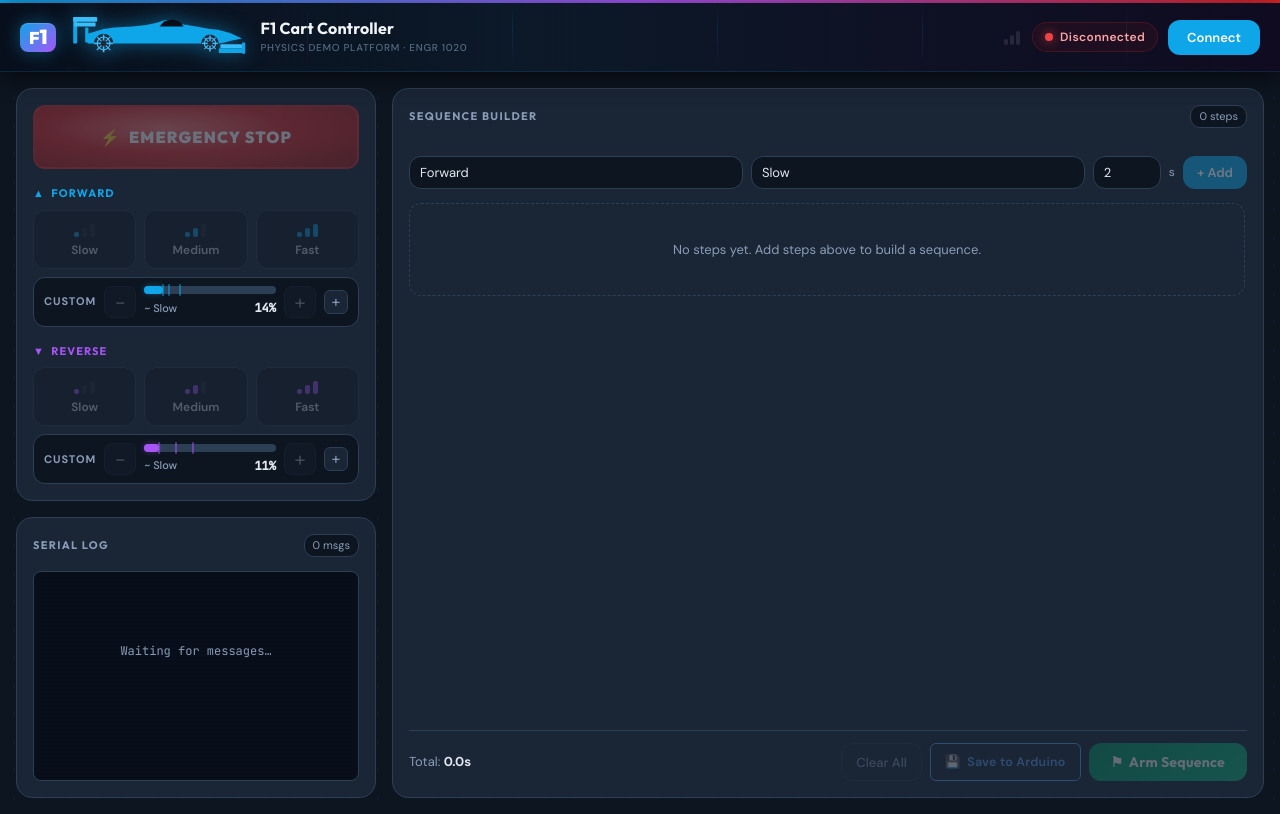
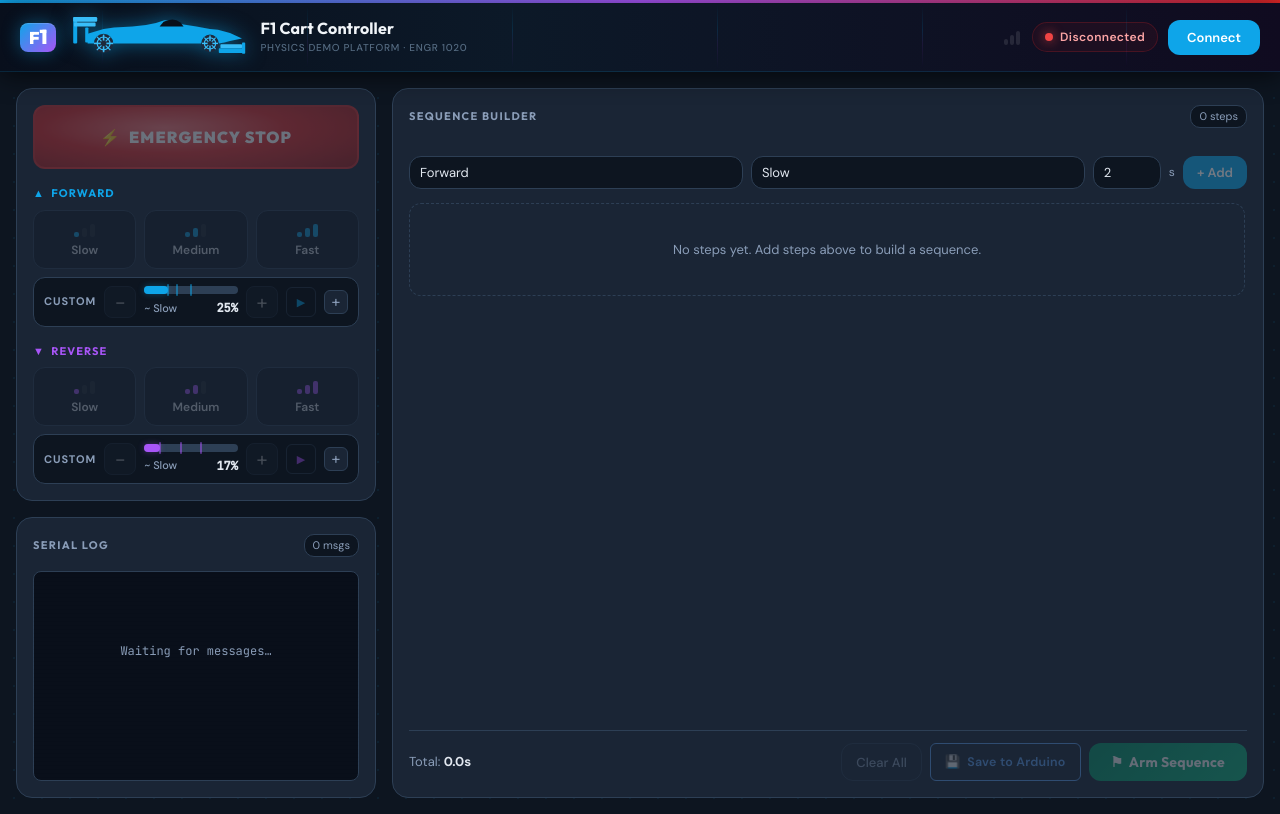
Before and after one commit to smayan-sangoju/F1-Cart-Code, a React (Vite) app: page / in a window 1280 px wide. Built offline with nearby package versions, Linux system fonts and the light colour scheme.

Commit message:
feat: spread custom speed bar ticks, add Test button, decouple +/− from motor

```diff
--- a/src/components/MotionControls.jsx
+++ b/src/components/MotionControls.jsx
@@ -8,12 +8,12 @@ const SPEEDS = [
 
 // Forward: above neutral, higher = faster
 const FWD_MIN  = 93
-const FWD_MAX  = 130
+const FWD_MAX  = 113  // tighter max so presets spread across bar
 const FWD_STEP = 2
 const FWD_PRESETS = [98, 100, 103]   // Slow / Med / Fast
 
 // Reverse: below neutral, lower = faster
-const REV_MIN  = 50
+const REV_MIN  = 65   // tighter min so presets spread across bar
 const REV_MAX  = 88
 const REV_STEP = 2
 const REV_PRESETS = [84, 79, 74]     // Slow / Med / Fast
@@ -153,15 +153,11 @@ export default function MotionControls({ serial, speedProfiles }) {
   }
 
   const adjFwd = (delta) => {
-    const next = Math.max(FWD_MIN, Math.min(FWD_MAX, customFwd + delta))
-    setCustomFwd(next)
-    fireCustomFwd(next)
+    setCustomFwd(prev => Math.max(FWD_MIN, Math.min(FWD_MAX, prev + delta)))
   }
 
   const adjRev = (delta) => {
-    const next = Math.max(REV_MIN, Math.min(REV_MAX, customRev + delta))
-    setCustomRev(next)
-    fireCustomRev(next)
+    setCustomRev(prev => Math.max(REV_MIN, Math.min(REV_MAX, prev + delta)))
   }
 
   return (
@@ -206,6 +202,12 @@ export default function MotionControls({ serial, speedProfiles }) {
             variant="fwd"
             disabled={!connected}
           />
+          <button
+            className="btn-test-speed btn-test-fwd"
+            title="Test this speed"
+            onClick={() => fireCustomFwd(customFwd)}
+            disabled={!connected}
+          >▶</button>
           <button
             className="btn-save-profile"
             title="Save as speed profile"
@@ -255,6 +257,12 @@ export default function MotionControls({ serial, speedProfiles }) {
             disabled={!connected}
           />
           <button
+            className="btn-test-speed btn-test-rev"
+            title="Test this speed"
+            onClick={() => fireCustomRev(customRev)}
+            disabled={!connected}
+          >▶</button>
+          <button
             className="btn-save-profile"
             title="Save as speed profile"
             onClick={() => { setSavingRev(true); setSavingFwd(false) }}
--- a/src/index.css
+++ b/src/index.css
@@ -814,6 +814,27 @@ input, select { font-family: 'DM Sans', system-ui, sans-serif; color: var(--text
   color: var(--text);
 }
 
+/* ── Test speed button ────────────────────────────────────── */
+.btn-test-speed {
+  flex-shrink: 0;
+  width: 30px;
+  height: 30px;
+  border-radius: 6px;
+  border: 1px solid var(--border);
+  background: transparent;
+  cursor: pointer;
+  font-size: 11px;
+  display: flex;
+  align-items: center;
+  justify-content: center;
+  transition: border-color 0.15s, background 0.15s, color 0.15s;
+}
+.btn-test-fwd { color: var(--blue); }
+.btn-test-rev { color: var(--purple); }
+.btn-test-fwd:hover:not(:disabled) { border-color: var(--blue); background: rgba(0,170,255,0.12); }
+.btn-test-rev:hover:not(:disabled) { border-color: var(--purple); background: rgba(160,100,255,0.12); }
+.btn-test-speed:disabled { opacity: 0.35; cursor: not-allowed; }
+
 /* ── Save profile form ────────────────────────────────────── */
 .btn-save-profile {
   flex-shrink: 0;
```
